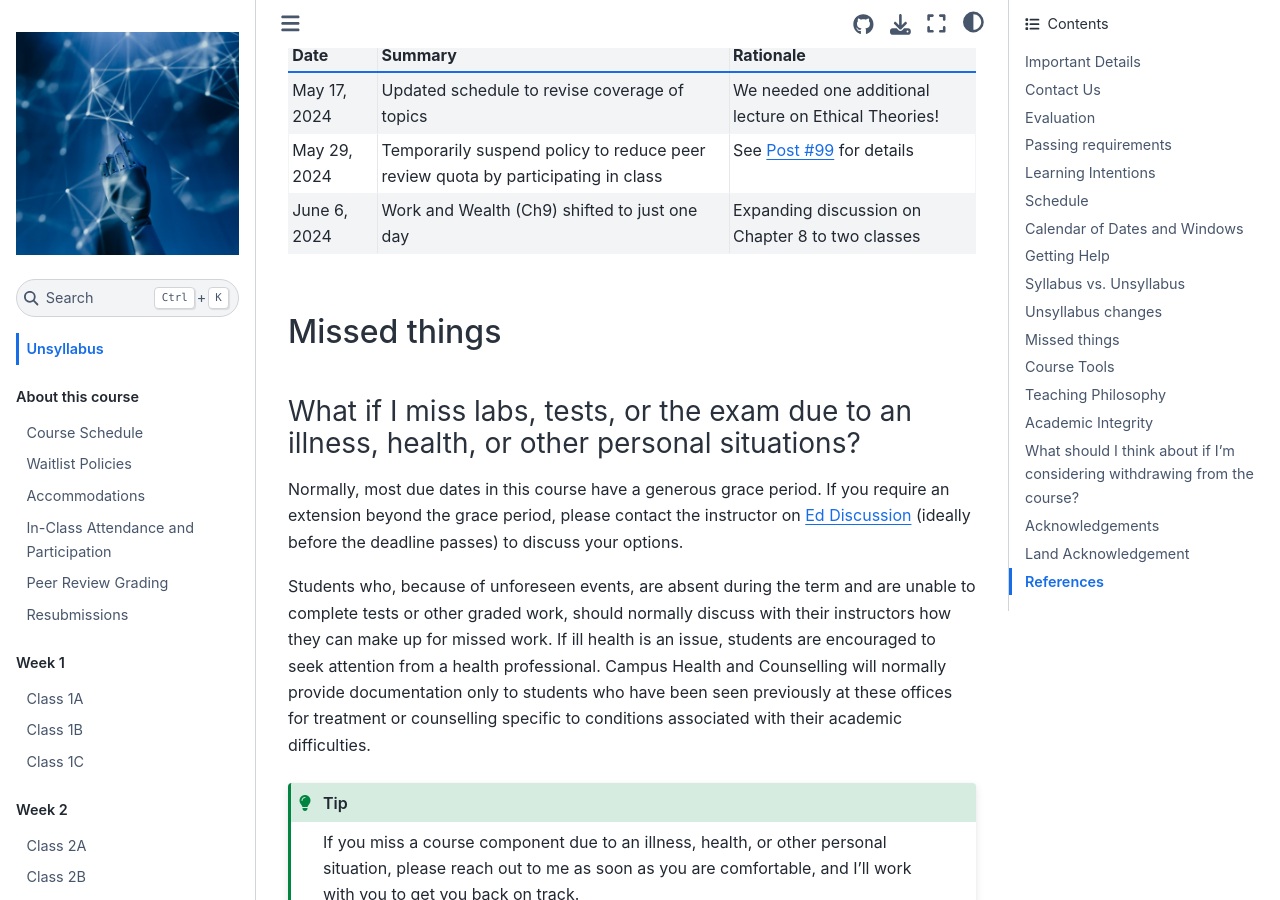
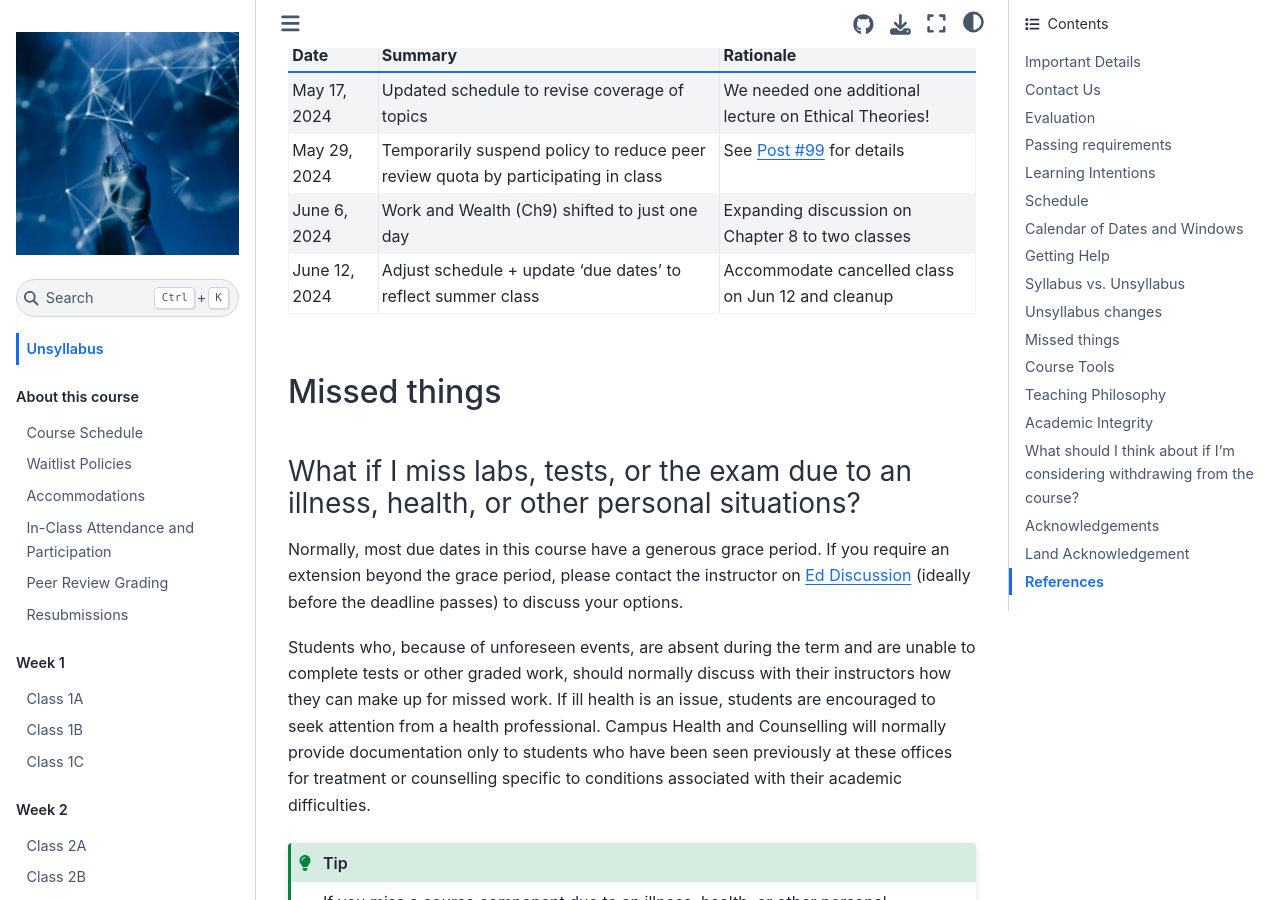
Before and after one commit to UBC-CS/cpsc430, a Jupyter Book: the page built from about/unsyllabus.md, in a window 1280 px wide and 900 px high, scrolled down 9071 px. Built offline with Jupyter Book 1.0.4 settings and Sphinx 7.4.7 and the Sphinx Book theme 1.1.4, drawn with Linux system fonts in a browser that asks for light colours; pages that are not in the unit, such as notebooks, are missing from menus; cross-references to code outside the pages are shown as plain code; some of the changed text lies outside the part shown.

Commit message:
update due dates

```diff
--- a/about/unsyllabus_bits/changes.md
+++ b/about/unsyllabus_bits/changes.md
@@ -8,3 +8,4 @@ Any major changes to the syllabus (this page) will be documented here, as well a
 | May 17, 2024 | Updated schedule to revise coverage of topics   | We needed one additional lecture on Ethical Theories! |
 | May 29, 2024 | Temporarily suspend policy to reduce peer review quota by participating in class | See [Post #99](https://edstem.org/us/courses/58493/discussion/5002771) for details|
 | June 6, 2024 | Work and Wealth (Ch9) shifted to just one day | Expanding discussion on Chapter 8 to two classes|
+| June 12, 2024 | Adjust schedule + update 'due dates' to reflect summer class | Accommodate cancelled class on Jun 12 and cleanup|
```
Also changed, not shown: about/unsyllabus_bits/grading_practices_detailed.md (+8 -8 lines), 1 other file.
